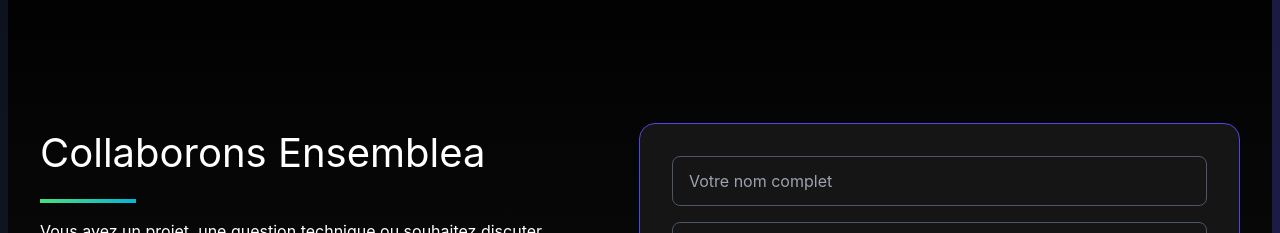
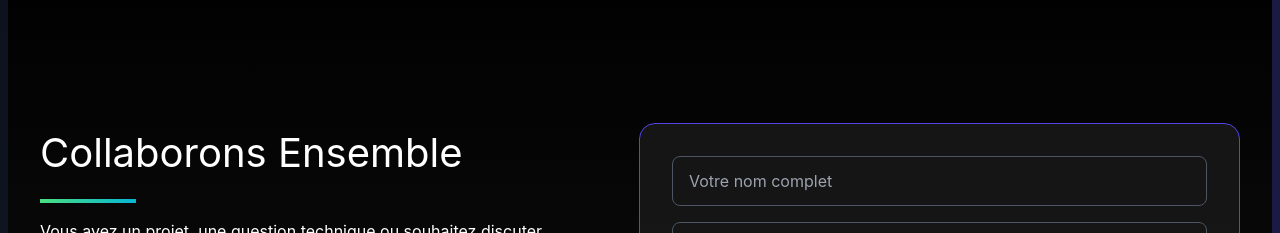
Before and after one commit to Nassa15/portfolio-frontend, a React (Vite) app: page / in a window 1280 px wide. Shown: the part 2720-2953 px from the top of the page. Built offline with nearby package versions, Linux system fonts and the light colour scheme; no server answers.

Commit message:
fix:api apres

```diff
--- a/src/pages/Contact.tsx
+++ b/src/pages/Contact.tsx
@@ -43,7 +43,7 @@ export default function Contact() {
     <section className="contact-section">
       <div className="contact-container">
         <div className="contact-left">
-          <h2>Collaborons Ensemblea</h2>
+          <h2>Collaborons Ensemble</h2>
           <div className="separator"></div>
           <p>
             Vous avez un projet, une question technique ou souhaitez discuter d'une opportunité de collaboration ?
```
